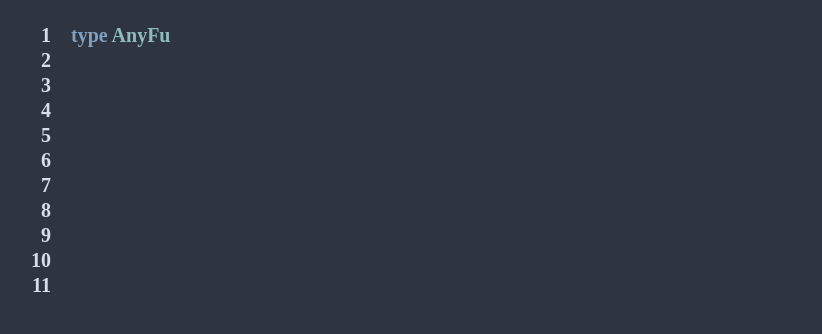
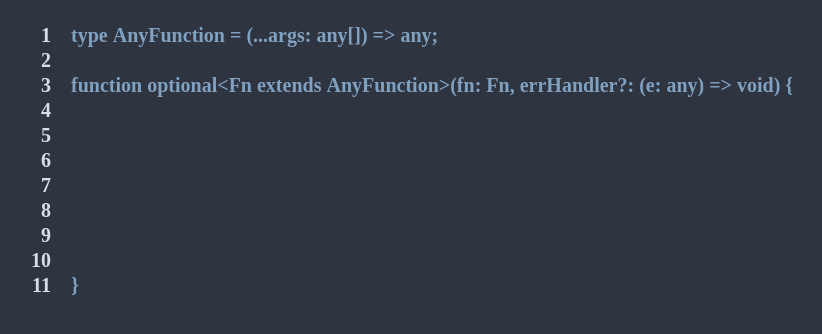
Before and after one commit to andrew8088/codimate, a React (Create React App) app: page / in a window 1280 px wide. Shown: the top 334 px of the page, without its empty margins (39-861 px from the left). Built offline with nearby package versions, Linux system fonts and the light colour scheme.

Commit message:
can choose lines to render

```diff
--- a/package.json
+++ b/package.json
@@ -10,8 +10,11 @@
     "@types/node": "^16.7.13",
     "@types/react": "^17.0.20",
     "@types/react-dom": "^17.0.9",
+    "eslint-config-prettier": "^8.5.0",
+    "eslint-plugin-prettier": "^4.0.0",
     "highlight.js": "^11.5.0",
     "lowlight": "^2.6.1",
+    "prettier": "^2.6.2",
     "react": "^18.0.0",
     "react-dom": "^18.0.0",
     "react-scripts": "5.0.0",
--- a/src/App.tsx
+++ b/src/App.tsx
@@ -1,12 +1,32 @@
-import { useState, useEffect } from "react";
-import highlight from "highlight.js";
-import ts from "highlight.js/lib/languages/typescript";
+import { useState, useEffect, useCallback } from "react";
+// import highlight from "highlight.js";
+// import ts from "highlight.js/lib/languages/typescript";
 import "highlight.js/styles/nord.css";
 import "./App.css";
 
-highlight.registerLanguage("typescript", ts);
+// highlight.registerLanguage("typescript", ts);
 
-const code1 = `
+const textColors = ["#81a1c1", "#d8dee9", "#8fbcbb"] as const;
+
+type CodeChar = {
+  char: string;
+  color: typeof textColors[number];
+};
+
+function toChars(code: string): CodeChar[][] {
+  return code
+    .trim()
+    .split("\n")
+    .map((line) =>
+      line.split("").map((char) => ({
+        char: char,
+        color: textColors[0],
+        // color: textColors[i++ % textColors.length]
+      }))
+    );
+}
+
+const code1 = toChars(`
 type AnyFunction = (...args: any[]) => any;
 
 function optional<Fn extends AnyFunction>(fn: Fn, errHandler?: (e: any) => void) {
@@ -18,9 +38,9 @@ function optional<Fn extends AnyFunction>(fn: Fn, errHandler?: (e: any) => void)
 
 
 }
-`.trim();
+`);
 
-const code2 = `
+const code2 = toChars(`
 type AnyFunction = (...args: any[]) => any;
 
 function optional<Fn extends AnyFunction>(fn: Fn, errHandler?: (e: any) => void) {
@@ -32,9 +52,9 @@ function optional<Fn extends AnyFunction>(fn: Fn, errHandler?: (e: any) => void)
 
   }
 }
-`.trim();
+`);
 
-const code3 = `
+const code3 = toChars(`
 type AnyFunction = (...args: any[]) => any;
 
 function optional<Fn extends AnyFunction>(fn: Fn, errHandler?: (e: any) => void) {
@@ -46,47 +66,83 @@ function optional<Fn extends AnyFunction>(fn: Fn, errHandler?: (e: any) => void)
       }
   }
 }
-`.trim();
+`);
 
-const slides = [code1, code2, code3];
+function slice2D<T>(arr: T[][], idx: number): T[][] {
+  const ret: T[][] = [];
+
+  for (const item of arr) {
+    if (item.length >= idx) {
+      ret.push(item.slice(0, idx));
+      return ret;
+    } else {
+      idx -= item.length;
+      ret.push(item);
+    }
+  }
+  return ret;
+}
+
+function clearLines(arr: CodeChar[][], lineNos: number[]): CodeChar[][] {
+  return arr.map((line: CodeChar[], idx: number) =>
+    lineNos.includes(idx)
+      ? line
+      : line.map((char: CodeChar) => ({ ...char, char: " " }))
+  );
+}
+
+const stages = [
+  [0, 1, 2, 10],
+  [0, 1, 2, 3, 9, 10],
+  [0, 1, 2, 3, 4, 5, 6, 7, 8, 9, 10],
+];
 
 function App() {
-  const [slideIndex, setSlideIndex] = useState(0);
-  const [charCount, setCharCount] = useState(10);
-  const out = highlight
-    .highlight(code1.trim().slice(0, charCount), {
-      language: "typescript",
-    })
-    .value.split("\n");
+  return <CodeContainer code={code3} />;
+}
+
+export default App;
+
+const CodeContainer = ({ code }: { code: CodeChar[][] }) => {
+  const totalLength = code.reduce((acc, next) => acc + next.length, 0);
+  const [len, setLen] = useState(0);
+
+  const handler = useCallback(
+    (evt: { key: string }) => {
+      if (evt.key === "ArrowRight" && len <= totalLength) {
+        setLen((i) => i + 1);
+      }
+      if (evt.key === "ArrowLeft" && len <= totalLength) {
+        setLen((i) => i - 1);
+      }
+    },
+    [len, totalLength]
+  );
 
   useEffect(() => {
-    setTimeout();
+    document.addEventListener("keydown", handler);
+    return () => document.removeEventListener("keydown", handler);
+  }, [handler]);
 
-    // const id = setInterval(() => setCharCount((c) => c + 1), 20);
-    // return () => clearInterval(id);
-  }, []);
+  return <Code code={clearLines(code, stages[len])} />;
+};
 
+const Code = ({ code }: { code: CodeChar[][] }) => {
   return (
     <div className="hljs" style={wrapperStyle}>
-      {code1
-        .trim()
-        .split("\n")
-        .map((_, idx) => (
-          <div style={rowStyle}>
+      {code.map((line, idx) => (
+        <div key={idx} style={rowStyle}>
           <div style={{ ...codeStyle, ...lineNumStyle }}>{idx + 1}</div>
-            <pre
-              style={codeStyle}
-              dangerouslySetInnerHTML={{ __html: out[idx] }}
-            />
+          {line.map((char, charIdx) => (
+            <pre key={charIdx} style={{ ...codeStyle, color: char.color }}>
+              {char.char}
+            </pre>
+          ))}
         </div>
       ))}
     </div>
   );
-}
-
-export default App;
-
-const Line = ({ lineNo, code }: { lineNo: number; code: string }) => {};
+};
 
 const wrapperStyle = {
   height: "100%",
@@ -114,7 +170,3 @@ const codeStyle = {
   fontWeight: "bold",
   margin: 0,
 };
-
-function explodeMarkup(code: string): string {
-  return code;
-}
--- a/src/index.tsx
+++ b/src/index.tsx
@@ -1,17 +1,14 @@
 import React from 'react';
-import ReactDOM from 'react-dom';
+import {createRoot} from 'react-dom/client';
 import './index.css';
 import App from './App';
-import reportWebVitals from './reportWebVitals';
 
-ReactDOM.render(
-  <React.StrictMode>
-    <App />
-  </React.StrictMode>,
-  document.getElementById('root')
-);
-
-// If you want to start measuring performance in your app, pass a function
-// to log results (for example: reportWebVitals(console.log))
-// or send to an analytics endpoint. Learn more: https://bit.ly/CRA-vitals
-reportWebVitals();
+const container = document.getElementById('root');
+if (container) {
+    const root = createRoot(container);
+    root.render(
+        <React.StrictMode>
+            <App />
+        </React.StrictMode>,
+    )
+}
```
Also changed, not shown: 2 other files (tests, documents, lock files or other folders). Lines whose indentation alone changed are shown as unchanged.
